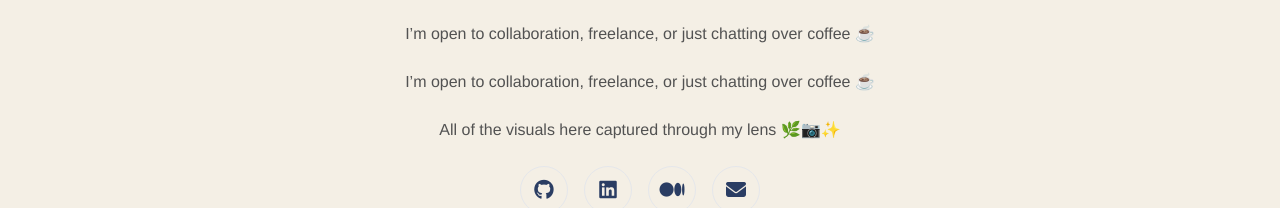
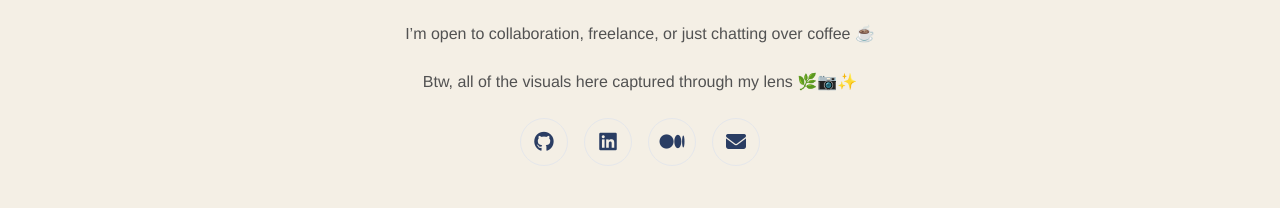
Before and after one commit to nurrahim-rashi/rashifa-portfolio, a React (Vite) app: page / in a window 1280 px wide. Shown: the part 3399-3607 px from the top of the page. Built offline with nearby package versions, Linux system fonts and the light colour scheme; a web font is replaced by a local one.

Commit message:
Typo fix

```diff
--- a/src/sections/Contact.tsx
+++ b/src/sections/Contact.tsx
@@ -36,11 +36,7 @@ export default function Contact() {
           I’m open to collaboration, freelance, or just chatting over coffee ☕️
         </p>
         <p className="mb-6 text-neutral-600">
-          I’m open to collaboration, freelance, or just chatting over coffee ☕️
-        </p>
-
-        <p className="mb-6 text-neutral-600">
-          All of the visuals here captured through my lens 🌿📷✨
+          Btw, all of the visuals here captured through my lens 🌿📷✨
         </p>
 
         {/* SOCIAL BUTTONS */}
```
